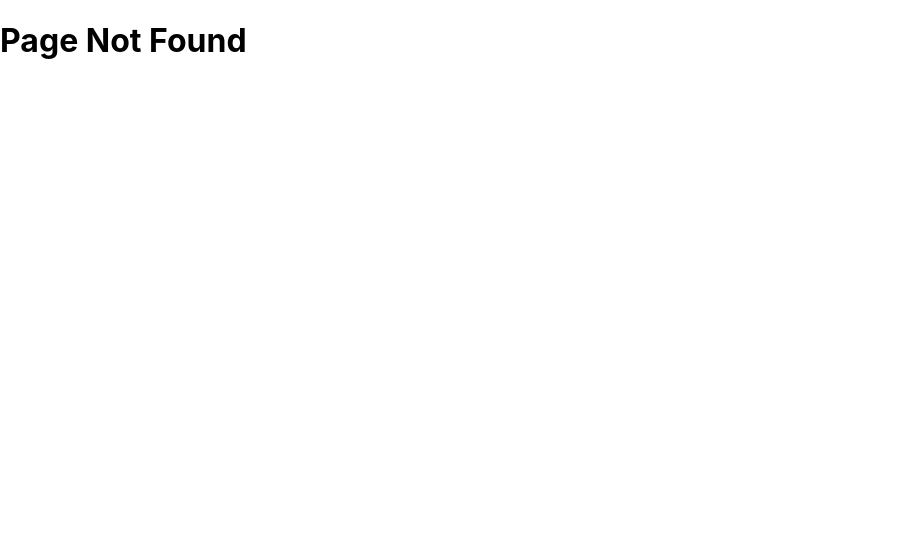
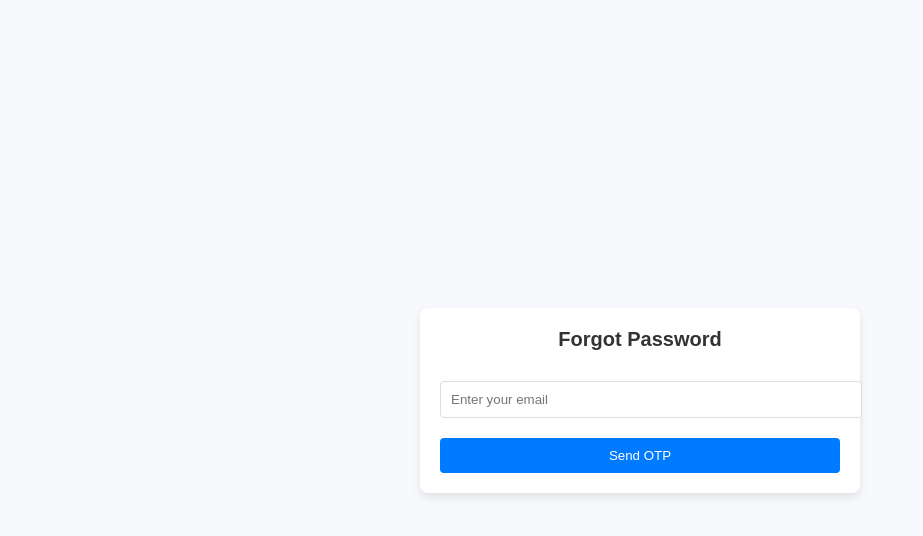
Before and after one commit to anwarmusthafa/momentus-frontend, a React (Create React App) app: page /forgot-password in a window 1280 px wide. Before the commit this address had no page. Shown: the top 536 px of the page, without its empty margins (0-923 px from the left). Built offline with nearby package versions, Linux system fonts and the light colour scheme.

Commit message:
feat:forgot password added

```diff
--- a/src/App.js
+++ b/src/App.js
@@ -6,6 +6,7 @@ import HomePage from './pages/HomePage';
 import OtpVerification from './components/Auth/OtpVerification';
 import ProtectedRoute from './components/Auth/ProtectedRoute';
 import NotFound from './pages/NotFound';
+import ForgotPassword from './components/Auth/ForgotPassword';
 function App() {
   return (
     <>
@@ -15,6 +16,7 @@ function App() {
           <Route path="/signup" element={< SignupPage />} />
           <Route path="/" element={ <ProtectedRoute><HomePage /></ProtectedRoute> } />
           <Route path="/otp-verification/:id" element={<OtpVerification />} />
+          <Route path="/forgot-password" element={<ForgotPassword />} />
           <Route path='*' element={ <NotFound/> } />
         </Routes>
       </BrowserRouter>
--- /dev/null
+++ b/src/components/Auth/ForgotPassword.css
@@ -0,0 +1,54 @@
+.container {
+    display: flex;
+    flex-direction: column;
+    align-items: center;
+    justify-content: center;
+    height: 100vh;
+    background-color: #f7f9fc;
+    font-family: Arial, sans-serif;
+  }
+
+  .card {
+    background-color: #fff;
+    padding: 20px;
+    border-radius: 8px;
+    box-shadow: 0 4px 8px rgba(0, 0, 0, 0.1);
+    max-width: 400px;
+    width: 100%;
+  }
+
+  h2 {
+    color: #333;
+    margin-bottom: 20px;
+    text-align: center;
+  }
+
+  input {
+    width: 100%;
+    padding: 10px;
+    margin: 10px 0;
+    border: 1px solid #ddd;
+    border-radius: 4px;
+  }
+
+  button {
+    width: 100%;
+    padding: 10px;
+    background-color: #007bff;
+    color: white;
+    border: none;
+    border-radius: 4px;
+    cursor: pointer;
+    margin-top: 10px;
+    transition: background-color 0.3s;
+  }
+
+  button:hover {
+    background-color: #0056b3;
+  }
+
+  .message {
+    margin-top: 20px;
+    color: red;
+    text-align: center;
+  }
--- /dev/null
+++ b/src/components/Auth/ForgotPassword.jsx
@@ -0,0 +1,113 @@
+import React, { useState } from 'react';
+import './ForgotPassword.css';
+import { userAxiosInstance } from '../../services/axiosInstance';
+import { useNavigate } from 'react-router-dom';
+
+function ForgotPassword() {
+  const [step, setStep] = useState(1);
+  const [email, setEmail] = useState('');
+  const [otp, setOtp] = useState('');
+  const [newPassword, setNewPassword] = useState('');
+  const [confirmPassword, setConfirmPassword] = useState('');
+  const [message, setMessage] = useState('');
+  const navigate = useNavigate();
+
+  const handleEmailSubmit = async () => {
+    try {
+      const response = await userAxiosInstance.post('/accounts/forgot-password/', { email });
+      setMessage(response.data.message);
+      console.log(response.data.message);
+      setStep(2);
+    } catch (error) {
+      setMessage(error.response.data.error);
+    }
+  };
+
+  const handleOtpSubmit = async () => {
+    try {
+      const response = await userAxiosInstance.post('/accounts/forgot-password-otp/', { email, otp });
+      setMessage(response.data.message);
+      setStep(3);
+    } catch (error) {
+      setMessage(error.response.data.error);
+    }
+  };
+
+  const handlePasswordReset = async () => {
+    if (newPassword !== confirmPassword) {
+      setMessage('Passwords do not match');
+      return;
+    }
+    try {
+      const response = await userAxiosInstance.post('/accounts/reset-password/', { email, otp, new_password: newPassword });
+      setMessage(response.data.message);
+      setEmail('');
+      setOtp('');
+      setNewPassword('');
+      setConfirmPassword('');
+      if (response.status === 200) {
+        navigate('/login');
+      }
+
+    } catch (error) {
+      setMessage(error.response.data.error);
+    }
+  };
+
+  return (
+    <div className="container">
+      <div className="card">
+        <h2>Forgot Password</h2>
+        <div>
+          <input
+            type="email"
+            value={email}
+            onChange={(e) => setEmail(e.target.value)}
+            placeholder="Enter your email"
+            disabled={step > 1}
+          />
+          {step === 1 && (
+            <button onClick={handleEmailSubmit}>Send OTP</button>
+          )}
+        </div>
+
+        {step >= 2 && (
+          <div>
+            <input
+              type="text"
+              value={otp}
+              onChange={(e) => setOtp(e.target.value)}
+              placeholder="Enter OTP"
+              disabled={step > 2}
+            />
+            {step === 2 && (
+              <button onClick={handleOtpSubmit}>Verify OTP</button>
+            )}
+          </div>
+        )}
+
+        {step >= 3 && (
+          <div>
+            <input
+              type="password"
+              value={newPassword}
+              onChange={(e) => setNewPassword(e.target.value)}
+              placeholder="Enter new password"
+            />
+            <input
+              type="password"
+              value={confirmPassword}
+              onChange={(e) => setConfirmPassword(e.target.value)}
+              placeholder="Confirm new password"
+            />
+            <button onClick={handlePasswordReset}>Reset Password</button>
+          </div>
+        )}
+
+        {message && <p className="message">{message}</p>}
+      </div>
+    </div>
+  );
+}
+
+export default ForgotPassword;
--- a/src/components/Auth/Login.css
+++ b/src/components/Auth/Login.css
@@ -53,3 +53,6 @@
   .login-container a:hover {
     text-decoration: underline;
   }
+  .forgot-password{
+    font-size: 14px;
+  }
--- a/src/components/Auth/Login.jsx
+++ b/src/components/Auth/Login.jsx
@@ -61,6 +61,9 @@ function Login() {
         <button type="submit">Log In</button>
       </form>
       {error && <p className="error-message">{error}</p>}
+      <p className='forgot-password'>
+         <Link  to="/forgot-password">forgot password?</Link>
+      </p>
       <p>
         Don't have an account? <Link to="/signup">Sign Up</Link>
       </p>
```
